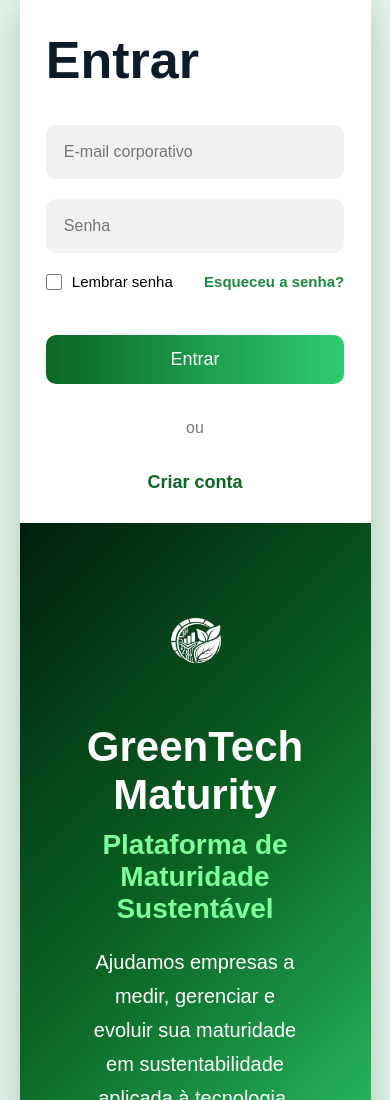
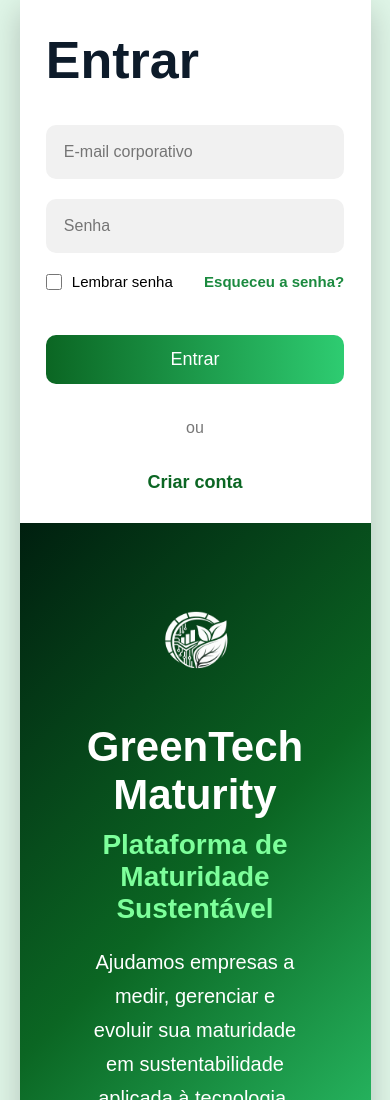
Before and after one commit to KetelynMa/greenit-sistema, a plain HTML site: page frontend/index.html in a window 390 px wide. Shown: the top 1100 px of the page. Drawn offline with Linux system fonts and the light colour scheme.

Commit message:
Corrigindo tamanho tela inicial

```diff
--- a/frontend/style.css
+++ b/frontend/style.css
@@ -141,7 +141,7 @@ body{
 }
 
 .logo-folha{
-    width:100%;
+    width:120%;
     display:flex;
     justify-content:center;
     align-items:center;
@@ -1230,7 +1230,7 @@ body{
     }
 
     .logo-folha img{
-        width:120px;
+        width:150px;
     }
 
 }
```
